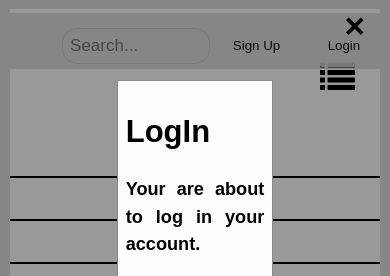
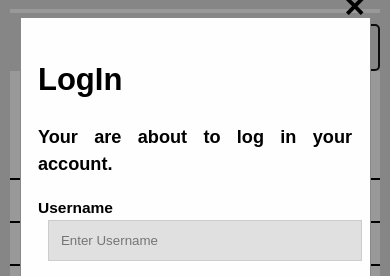
Before and after one commit to monin1/project1, a plain HTML site: page index.html in a window 390 px wide. Both pictures are taken after a click on the button "Login". Shown: the top 276 px of the page. Drawn offline with nearby package versions, Linux system fonts and the light colour scheme.

Commit message:
Update style.css
Update for small screen view for the signUp and LogIn Form

```diff
--- a/css/style.css
+++ b/css/style.css
@@ -1177,3 +1177,114 @@ https://codepen.io/rosswaycaster/pen/YPQzap
 	margin: 10px 10px -0px 10px;
 }
 }
+
+
+/* Media Query for signUp, LogIn */
+
+@media only screen and (min-width: 200px) and (max-width:580px) {
+
+  input[type=text], input[type=password] {
+    width: 100%;
+    padding: 12px;
+    margin: 0px 20px 22px 10px;
+    display: inline-block;
+    border: 1px solid #ccc;
+    box-sizing: border-box;
+	background: #e0e0e0;
+}
+
+
+input[type=text]:focus, input[type=password]:focus {
+    background-color: #ddd;
+    outline: none;
+	background: #e0e0e0;
+}
+
+
+.button1 {
+    background: #e0e0e0;
+    color: black;
+    padding: 14px 20px;
+    margin: -45px 0 0 0px ;
+    border: none;
+    cursor: pointer;
+	float:right;
+	border-radius: 5px;
+	border: 2px solid black;
+}
+
+.button2{
+    background: #e0e0e0;
+    color: black;
+    padding: 14px 20px;
+    margin: -45px 0px 0 0 ;
+    border: none;
+    cursor: pointer;
+	float:right;
+	border-radius: 5px;
+	border: 2px solid black;
+}
+
+button {
+    background-color: #4CAF50;
+    color: white;
+    padding: 14px 20px;
+    margin: 8px 0;
+    border: none;
+    cursor: pointer;
+    width: 100%;
+    opacity: 0.9;
+}
+
+button:hover {
+    opacity: 0.8;
+}
+
+.cancelbtn1 {
+    width: auto;
+    padding: 10px 18px;
+    background-color: #f44336;
+}
+
+
+
+span.psw {
+    float: right;
+    padding-top: 16px;
+}
+
+.modal {
+    display: none;
+    position: fixed;
+    z-index: 1;
+    left: 0;
+    top: 0;
+    width: 100%;
+    height: 100%;
+    overflow: auto;
+    background-color: rgb(0,0,0);
+    background-color: rgba(0,0,0,0.4);
+    padding-top: 10px;
+	margin-top:-20px;
+}
+
+.modal-content {
+    background-color: #fefefe;
+    margin: 7% auto 15% auto;
+    border: 1px solid #888;
+    width: 90%;
+	height: 100%;
+
+}
+
+
+.modal-content2 {
+    background-color: #fefefe;
+    margin: 7% auto 15% auto;
+    border: 1px solid #888;
+    width: 90%;
+	height: 130%;
+
+}
+
+}
```
